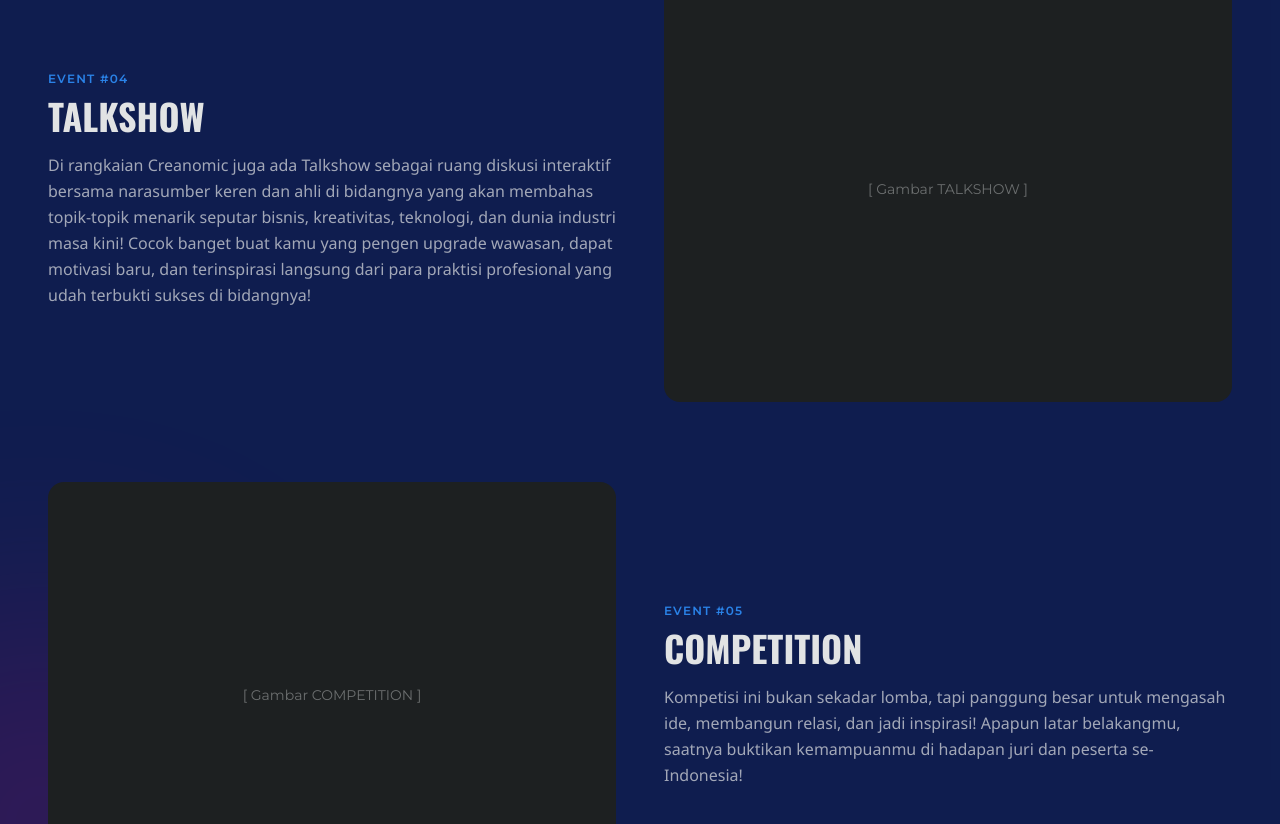
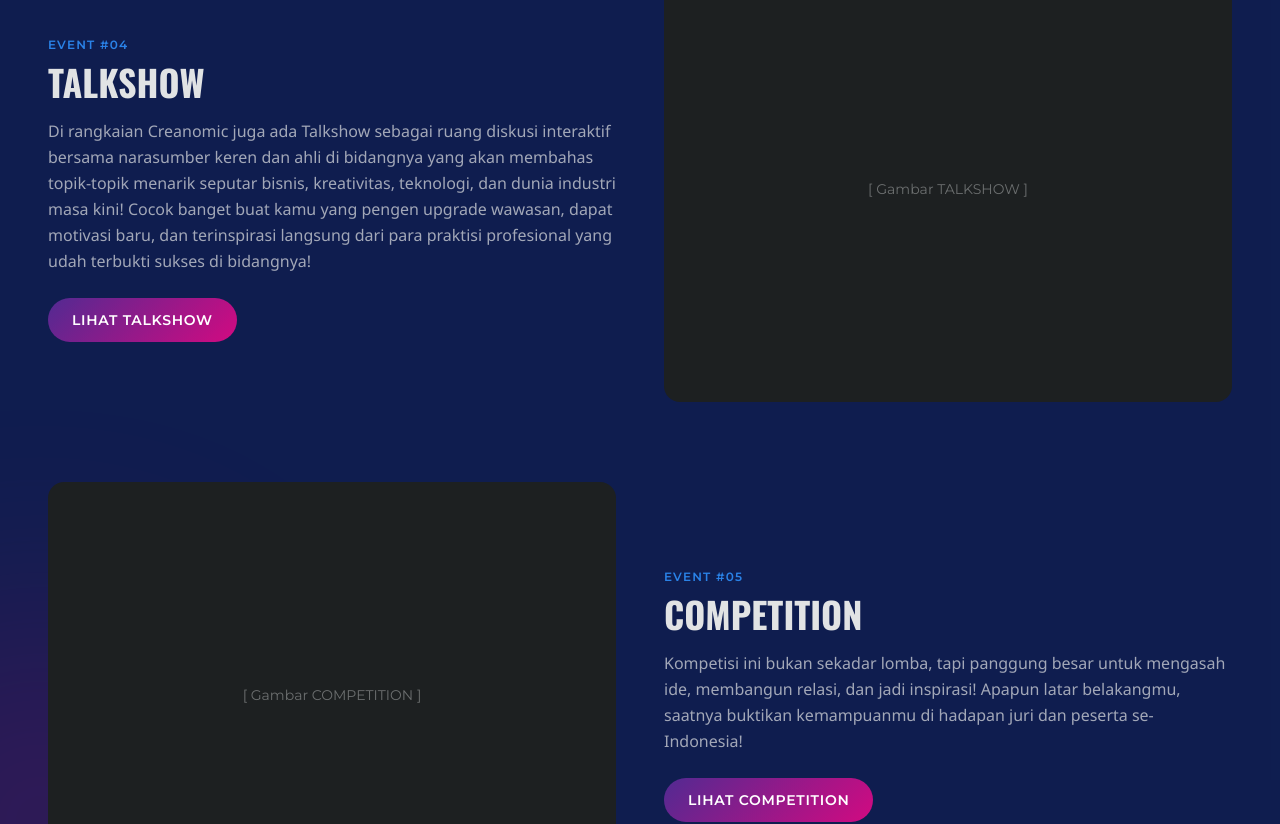
Before and after one commit to Creanomic2026/public-page, a Next.js app: page /event in a window 1280 px wide. Shown: the part 2269-3093 px from the top of the page. Built offline with nearby package versions, Linux system fonts and the light colour scheme; a web font is replaced by a local one.

Commit message:
fix registrasi + nambahin button di event

```diff
--- a/app/event/page.tsx
+++ b/app/event/page.tsx
@@ -23,11 +23,13 @@ const events = [
     id: "04",
     title: "TALKSHOW",
     description: "Di rangkaian Creanomic juga ada Talkshow sebagai ruang diskusi interaktif bersama narasumber keren dan ahli di bidangnya yang akan membahas topik-topik menarik seputar bisnis, kreativitas, teknologi, dan dunia industri masa kini! Cocok banget buat kamu yang pengen upgrade wawasan, dapat motivasi baru, dan terinspirasi langsung dari para praktisi profesional yang udah terbukti sukses di bidangnya!",
+    href: "/talkshow",
   },
   {
     id: "05",
     title: "COMPETITION",
     description: "Kompetisi ini bukan sekadar lomba, tapi panggung besar untuk mengasah ide, membangun relasi, dan jadi inspirasi! Apapun latar belakangmu, saatnya buktikan kemampuanmu di hadapan juri dan peserta se-Indonesia!",
+    href: "/competition",
   },
 ];
 
@@ -94,6 +96,15 @@ export default function EventPage() {
                   <p className="font-body text-base leading-relaxed" style={{ color: "var(--text-secondary)" }}>
                     {event.description}
                   </p>
+                  {event.href && (
+                    <a
+                      href={event.href}
+                      className="mt-6 inline-flex w-fit items-center justify-center rounded-full px-6 py-3 font-label text-sm font-semibold uppercase tracking-[0.05em] text-white transition-all duration-300 hover:scale-[1.03] hover:shadow-[var(--glow-sky)]"
+                      style={{ background: "var(--gradient-primary)" }}
+                    >
+                      {event.title === "TALKSHOW" ? "Lihat Talkshow" : "Lihat Competition"}
+                    </a>
+                  )}
                 </div>
               </div>
             ))}
--- a/app/registrasi/page.tsx
+++ b/app/registrasi/page.tsx
@@ -9,7 +9,7 @@ export default function RegistrasiPage() {
 
       <section className="relative z-10 flex w-full max-w-[1280px] flex-col items-center px-6 text-center md:px-12">
 
-        <div className="mb-[-12px] -rotate-2 font-accent text-[24px] font-semibold" style={{ color: "var(--brand-sky-blue)" }}>
+        <div className="mb-6 font-label text-sm font-medium tracking-[0.3em]" style={{ color: "var(--brand-sky-blue)" }}>
           Blooming Innovation
         </div>
 
@@ -33,13 +33,7 @@ export default function RegistrasiPage() {
             Daftar Sekarang
           </a>
 
-          <a
-            href="/event"
-            className="group relative inline-flex items-center justify-center rounded-full border px-[32px] py-[16px] font-label text-[14px] font-bold uppercase tracking-[0.05em] backdrop-blur-[12px] transition-all duration-300 hover:text-white hover:shadow-[var(--glow-magenta)]"
-            style={{ borderColor: "var(--card-border)", color: "var(--text-secondary)", backgroundColor: "var(--card-bg-subtle)" }}
-          >
-            Lihat Event
-          </a>
+
 
         </div>
 
```
